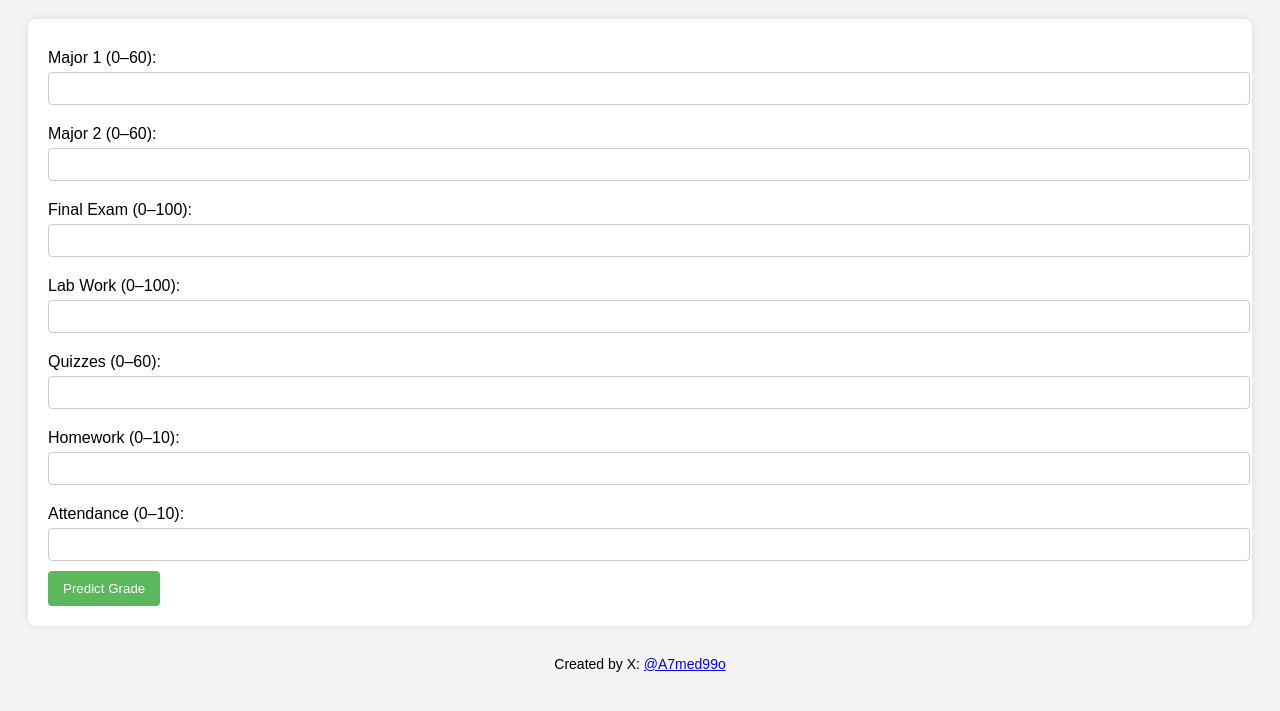
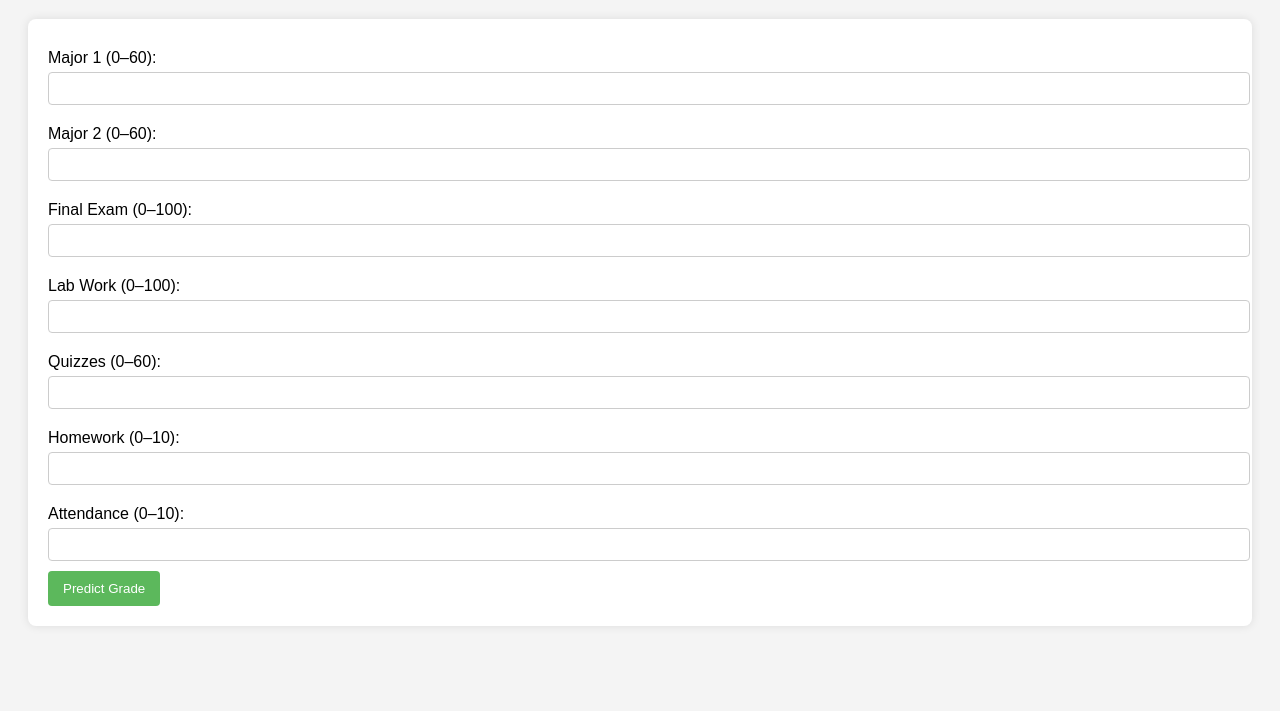
Before and after one commit to Ahmedx99o/CHEM101Calc, a plain HTML site: page index.html in a window 1280 px wide. Shown: the part 89-800 px from the top of the page. Drawn offline with Linux system fonts and the light colour scheme.

Commit message:
Update index.html

```diff
--- a/index.html
+++ b/index.html
@@ -95,7 +95,6 @@
 <div id="results"></div>
 
 <footer>
-  Created by X: <a href="https://x.com/A7med99o" target="_blank">@A7med99o</a>
 </footer>
 
 <script>
```
